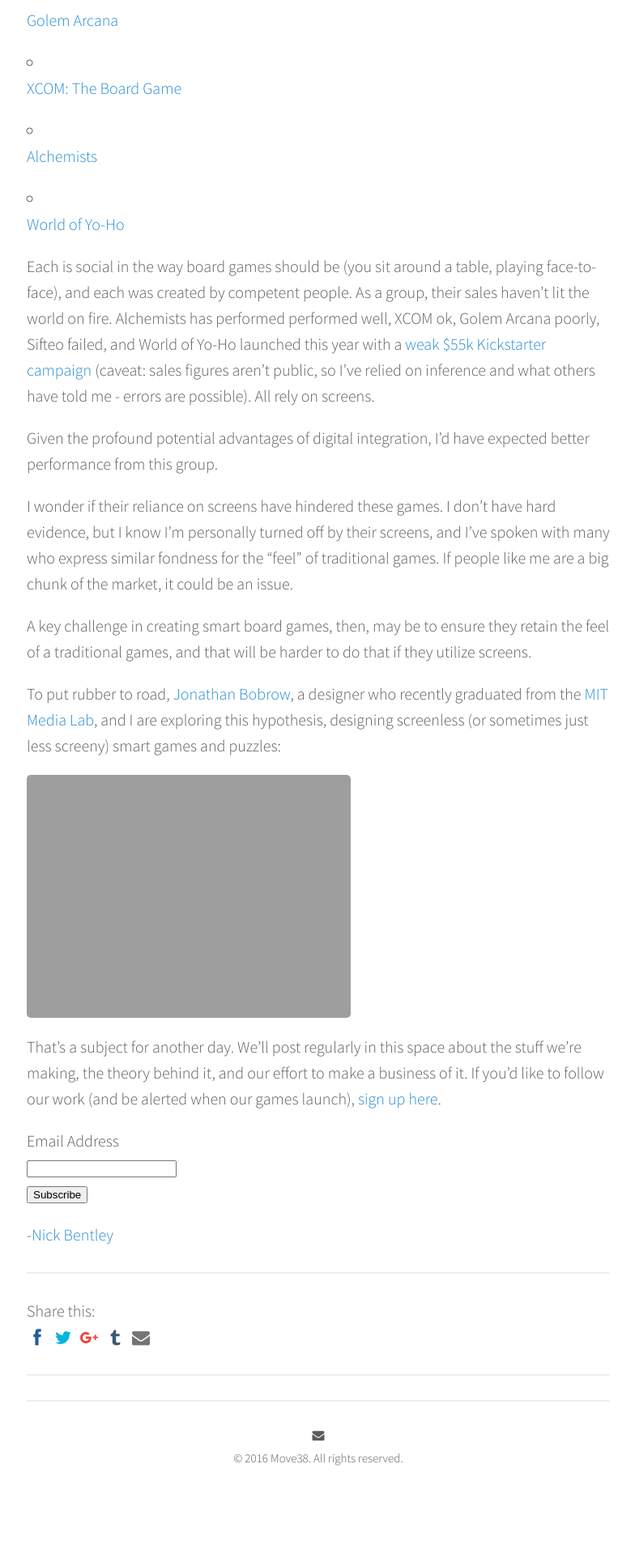
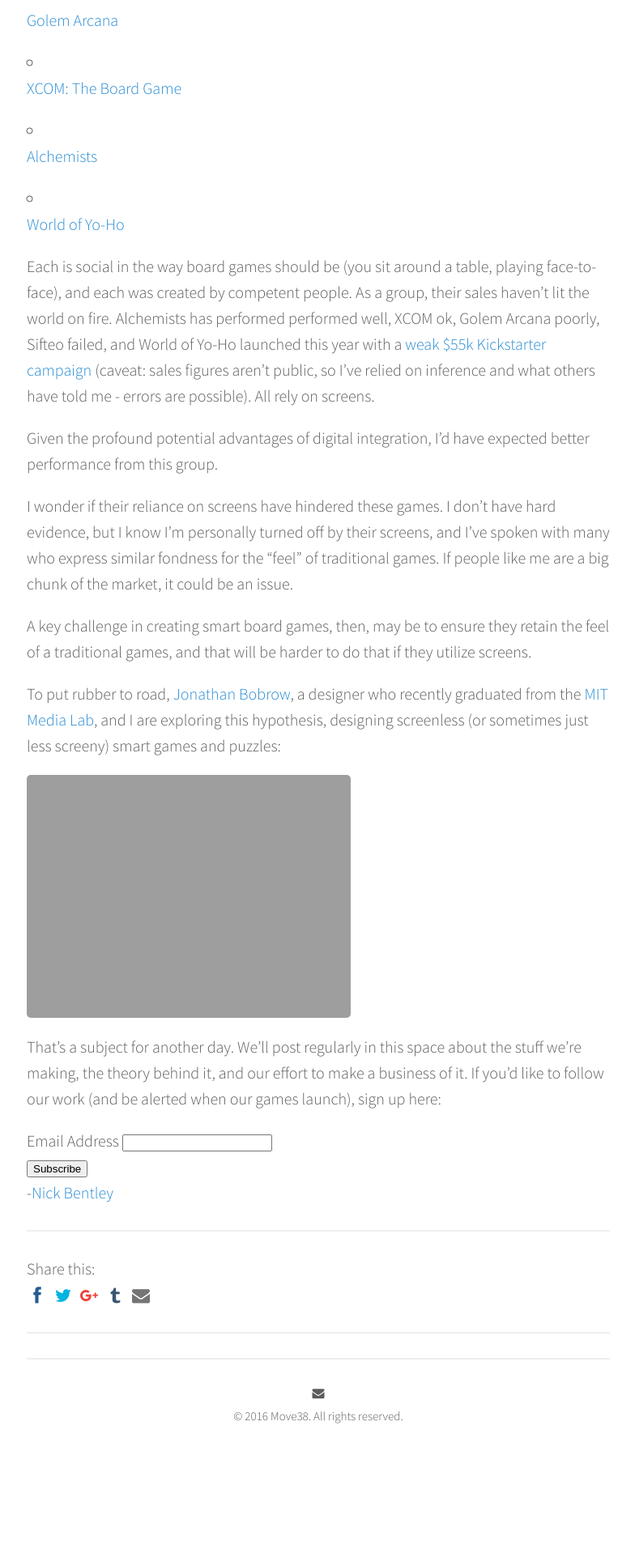
Before and after one commit to jbobrow/Move38-website, a Jekyll site: the page built from _posts/2016-09-23-smart-board-games-in-the-age-of-screens.markdown, in a window 1280 px wide. Shown: the part 3644-5557 px from the top of the page at 81% size, without its empty margins (247-1031 px from the left). Built offline with Jekyll 4.4.1, drawn with Linux system fonts in a browser that asks for light colours; nearby versions of some CDN libraries; comment, search, counter and statistics services are not loaded; after the commit the page ends 5505 px from its top, so only the background shows below that; some of the changed lines change nothing that is shown.

Commit message:
Updated Smart Board Games In The Age Of Screens

```diff
--- a/_posts/2016-09-23-smart-board-games-in-the-age-of-screens.markdown
+++ b/_posts/2016-09-23-smart-board-games-in-the-age-of-screens.markdown
@@ -84,30 +84,30 @@ To put rubber to road, [Jonathan Bobrow](http://cargo.jonathanbobrow.com/), a de
 
 ![Rainbow](http://move38.com/attic/gifs/rainbow_01.gif)
 
-That's a subject for another day. We'll post regularly in this space about the stuff we're making, the theory behind it, and our effort to make a business of it. If you'd like to follow our work (and be alerted when our games launch), [sign up here](http://automatiles.us14.list-manage.com/subscribe?u=7857fa104de3ffc5bbe78d94c&id=c82a234f7c).
+That's a subject for another day. We'll post regularly in this space about the stuff we're making, the theory behind it, and our effort to make a business of it. If you'd like to follow our work (and be alerted when our games launch), sign up here:
 
 <!-- Begin MailChimp Signup Form -->
 <link href="//cdn-images.mailchimp.com/embedcode/classic-10_7.css" rel="stylesheet" type="text/css">
 <style type="text/css">
-	#mc_embed_signup{background:#fff; padding:0 10px 0 0px; margin:0 0 20px 0; max-width:300px; clear:left;}
+\#mc_embed_signup{background:#fff; padding:0 10px 0 0px; margin:0 0 20px 0; max-width:300px; clear:left;}
 </style>
 <div id="mc_embed_signup">
-<form action="//automatiles.us14.list-manage.com/subscribe/post?u=7857fa104de3ffc5bbe78d94c&amp;id=c82a234f7c" method="post" id="mc-embedded-subscribe-form" name="mc-embedded-subscribe-form" class="validate" target="_blank" novalidate>
-    <div id="mc_embed_signup_scroll">
+<form action="//automatiles.us14.list-manage.com/subscribe/post?u=7857fa104de3ffc5bbe78d94c&id=c82a234f7c" method="post" id="mc-embedded-subscribe-form" name="mc-embedded-subscribe-form" class="validate" target="_blank" novalidate>
+<div id="mc_embed_signup_scroll">
 <div class="mc-field-group">
-	<label for="mce-EMAIL">Email Address</label>
-	<input type="email" value="" name="EMAIL" class="required email" id="mce-EMAIL">
+<label for="mce-EMAIL">Email Address</label>
+<input type="email" value="" name="EMAIL" class="required email" id="mce-EMAIL">
 </div>
-	<div id="mce-responses" class="clear">
-		<div class="response" id="mce-error-response" style="display:none"></div>
-		<div class="response" id="mce-success-response" style="display:none"></div>
-	</div>    <!-- real people should not fill this in and expect good things - do not remove this or risk form bot signups-->
-    <div style="position: absolute; left: -5000px;" aria-hidden="true"><input type="text" name="b_7857fa104de3ffc5bbe78d94c_c82a234f7c" tabindex="-1" value=""></div>
-    <div class="clear"><input type="submit" value="Subscribe" name="subscribe" id="mc-embedded-subscribe" class="button"></div>
-    </div>
+<div id="mce-responses" class="clear">
+<div class="response" id="mce-error-response" style="display:none"></div>
+<div class="response" id="mce-success-response" style="display:none"></div>
+</div>    <!-- real people should not fill this in and expect good things - do not remove this or risk form bot signups-->
+<div style="position: absolute; left: -5000px;" aria-hidden="true"><input type="text" name="b_7857fa104de3ffc5bbe78d94c_c82a234f7c" tabindex="-1" value=""></div>
+<div class="clear"><input type="submit" value="Subscribe" name="subscribe" id="mc-embedded-subscribe" class="button"></div>
+</div>
 </form>
 </div>
-<script type='text/javascript' src='//s3.amazonaws.com/downloads.mailchimp.com/js/mc-validate.js'></script><script type='text/javascript'>(function($) {window.fnames = new Array(); window.ftypes = new Array();fnames[0]='EMAIL';ftypes[0]='email';fnames[1]='FNAME';ftypes[1]='text';fnames[2]='LNAME';ftypes[2]='text';}(jQuery));var $mcj = jQuery.noConflict(true);</script>
+<script type='text/javascript' src='//s3.amazonaws.com/downloads.mailchimp.com/js/mc-validate.js'></script><script type='text/javascript'>(function($) {window.fnames = new Array(); window.ftypes = new Array();fnames\[0\]='EMAIL';ftypes\[0\]='email';fnames\[1\]='FNAME';ftypes\[1\]='text';fnames\[2\]='LNAME';ftypes\[2\]='text';}(jQuery));var $mcj = jQuery.noConflict(true);</script>
 <!--End mc_embed_signup-->
 
--[Nick Bentley](https://nickbentleygames.wordpress.com/)
+ -[Nick Bentley](https://nickbentleygames.wordpress.com/)
```
